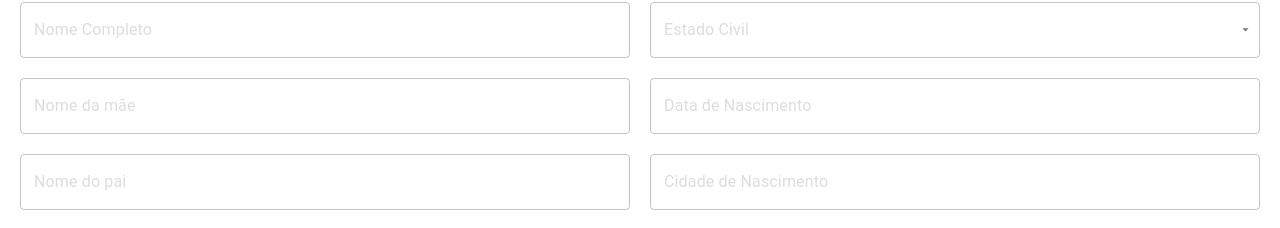
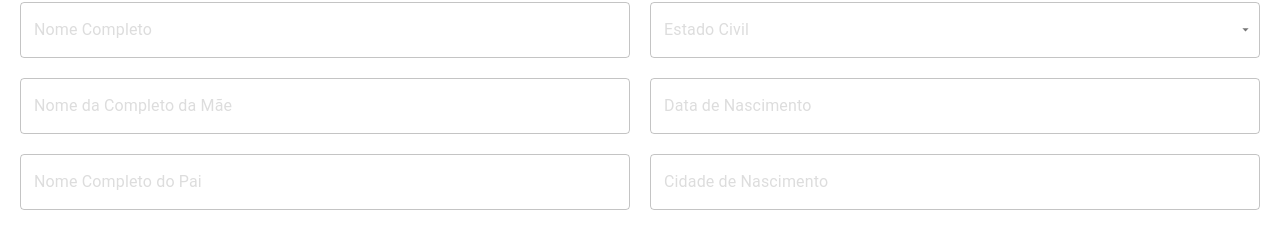
Before and after one commit to Departamento-de-Gestao-de-Pessoas-CVBC/AdmissaoDigital, a React (Vite) app: page / in a window 1280 px wide. Shown: the part 287-515 px from the top of the page. Built offline with nearby package versions, Linux system fonts and the light colour scheme.

Commit message:
Pequena alteração na label do nome do pai e mãe.

```diff
--- a/src/components/MultiStepForm/PersonalData.jsx
+++ b/src/components/MultiStepForm/PersonalData.jsx
@@ -70,8 +70,8 @@ export const PersonalData = ({ formData, setFormData, nextStep }) => {
       <div className={styles.inputs}>
         <div className={styles.leftInputs}>
           <Input type="text" id="name" label="Nome Completo" />
-          <Input type="text" id="mothersName" label="Nome da mãe" />
-          <Input type="text" id="fathersName" label="Nome do pai" />
+          <Input type="text" id="mothersName" label="Nome da Completo da Mãe" />
+          <Input type="text" id="fathersName" label="Nome Completo do Pai" />
           <BasicSelect
             label="Nacionalidade"
             options={nationality}
```
